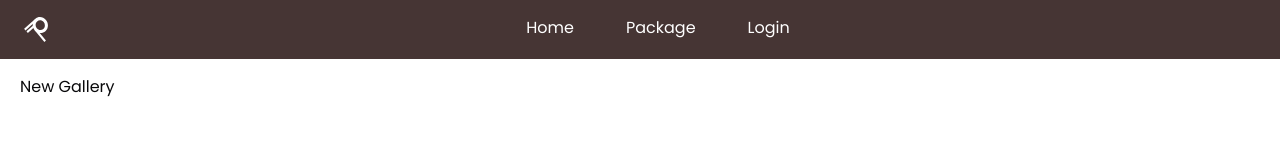
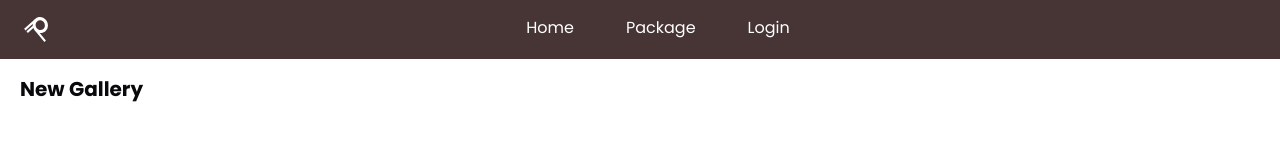
Before and after one commit to CP-RektMart/pic-me-pls-frontend, a Next.js app: page /gallery/create in a window 1280 px wide. Shown: the top 165 px of the page. Built offline with nearby package versions, Linux system fonts and the light colour scheme; no server answers; some icons are missing.

Commit message:
fix: layout

```diff
--- a/src/components/gallery-page/gallery-detail.tsx
+++ b/src/components/gallery-page/gallery-detail.tsx
@@ -1,7 +1,9 @@
 export default function GalleryDetailSection() {
   return (
     <div className='px-5 py-4'>
-      <h1>New Gallery</h1>
+      <div className='space-y-2'>
+        <h1 className='text-xl font-bold'>New Gallery</h1>
+      </div>
     </div>
   )
 }
```
